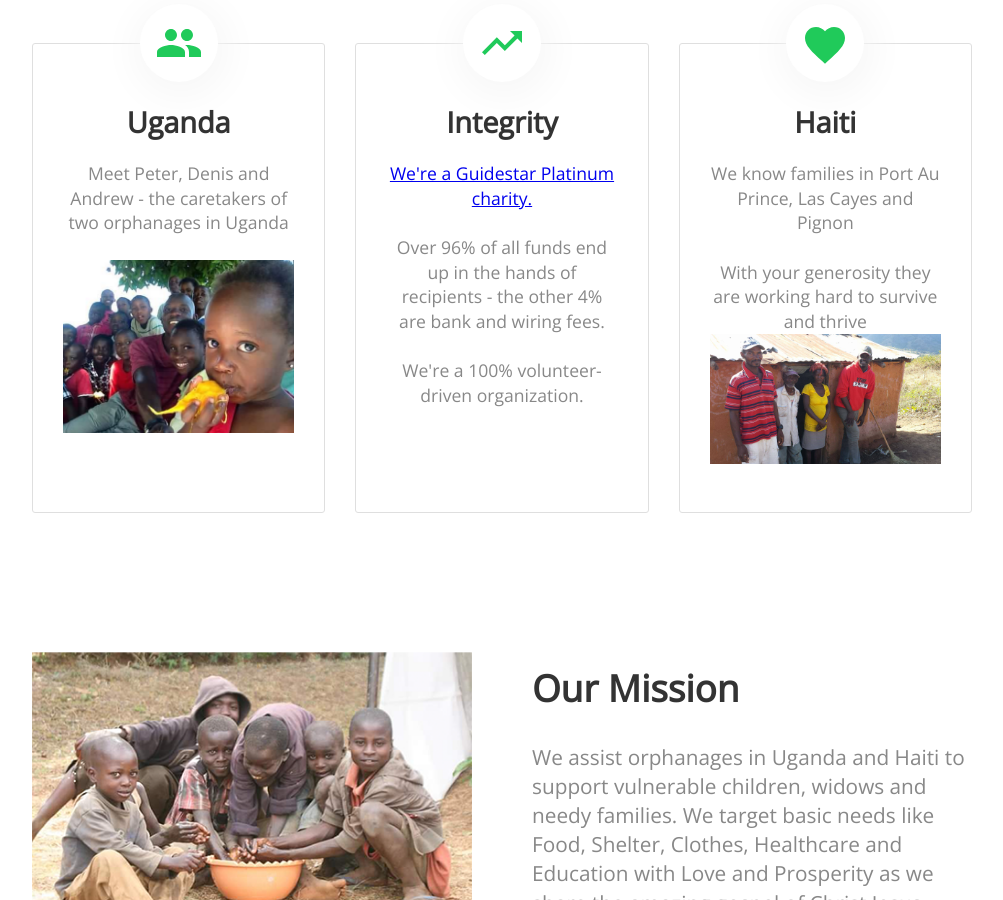
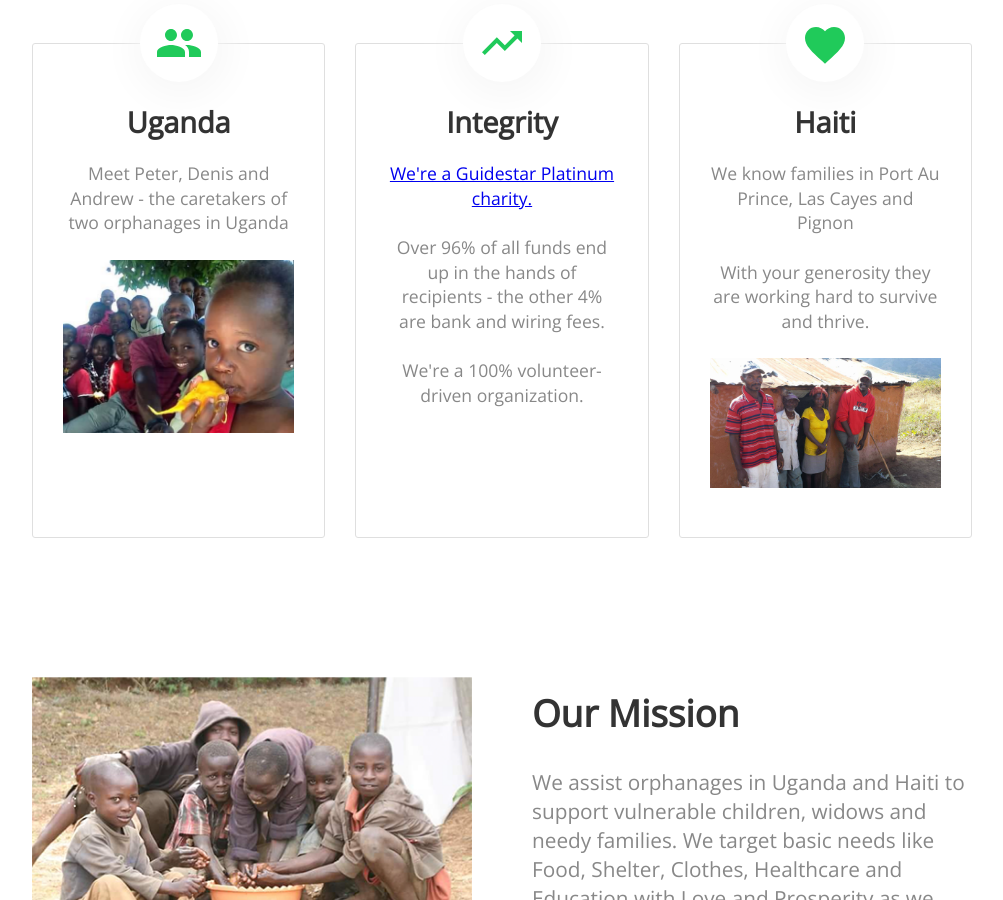
Before and after one commit to prouticus/rtpa, a Jekyll site: the page built from index.html, in a window 1280 px wide and 900 px high, scrolled down 2190 px. Shown: the whole window, without its empty margins (138-1141 px from the left). Built offline with Jekyll 4.4.1, drawn with Linux system fonts in a browser that asks for light colours; nearby versions of some CDN libraries; a script that is not in the unit is left out.

Commit message:
Updated 2 files via CloudCannon

```diff
--- a/_layouts/default.html
+++ b/_layouts/default.html
@@ -35,7 +35,7 @@
 
 			<div>
 				<h1 class="editable">
-					<a class="cc-active" href=""> </a><a class="cc-active" href=""> </a><a class="cc-active" href=""> </a><a class="cc-active" href=""> </a>
+					<a class="cc-active" href=""> </a><a class="cc-active" href=""> </a><a class="cc-active" href=""> </a><a class="cc-active" href=""> </a><a class="cc-active" href=""> </a>
 					<p style="text-align:center">Rescue The Poor America <a target="_blank" href="https://www.guidestar.org/profile/82-1475689"><img alt="guidestar_logo" src="/images/Guidestar_platinum.png" /></a></p>
 				</h1>
 			</div>
--- a/index.html
+++ b/index.html
@@ -77,8 +77,7 @@ title: Rescue The Poor
 				Haiti
 			</h3>
 			<p class="editable">
-				We know families in Port Au Prince, Las Cayes and Pignon<br /><br />With your generosity they are working hard to survive and thrive
-				<img class="editable" alt="denis" src="/images/Haiti/12737011_1111492042215444_771151836_o.jpg">
+				We know families in Port Au Prince, Las Cayes and Pignon<br /><br />With your generosity they are working hard to survive and thrive.<br /><br /><img alt="denis" src="/images/Haiti/12737011_1111492042215444_771151836_o.jpg" />
 			</p>
 		</li>
 	</ul>
@@ -87,7 +86,7 @@ title: Rescue The Poor
 <div class="container">
 	<div class="columns">
 		<div>
-			<img class="editable" src="{{ site.baseurl }}/images/sheep2.png" alt="Sheep" />
+			<img class="editable" src="/images/sheep2.png" alt="Sheep" />
 		</div>
 		<div>
 			<h2 class="editable">
```
